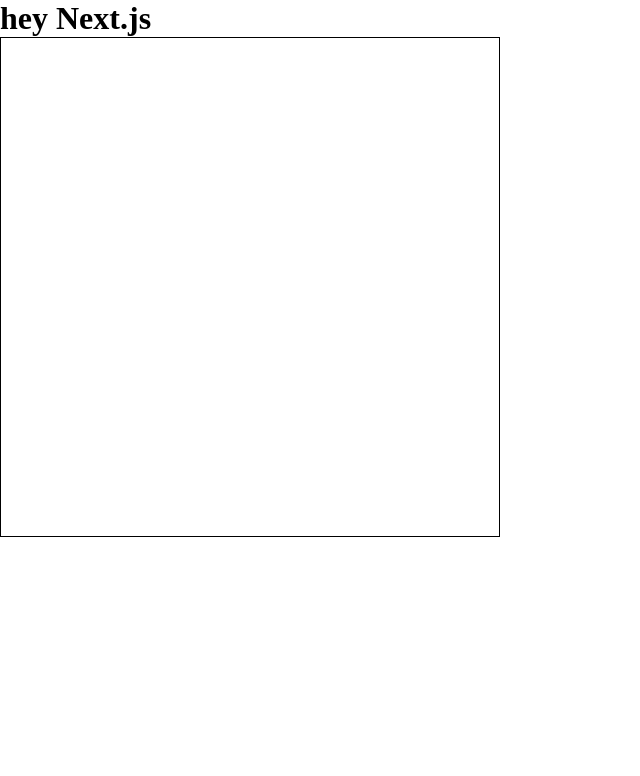
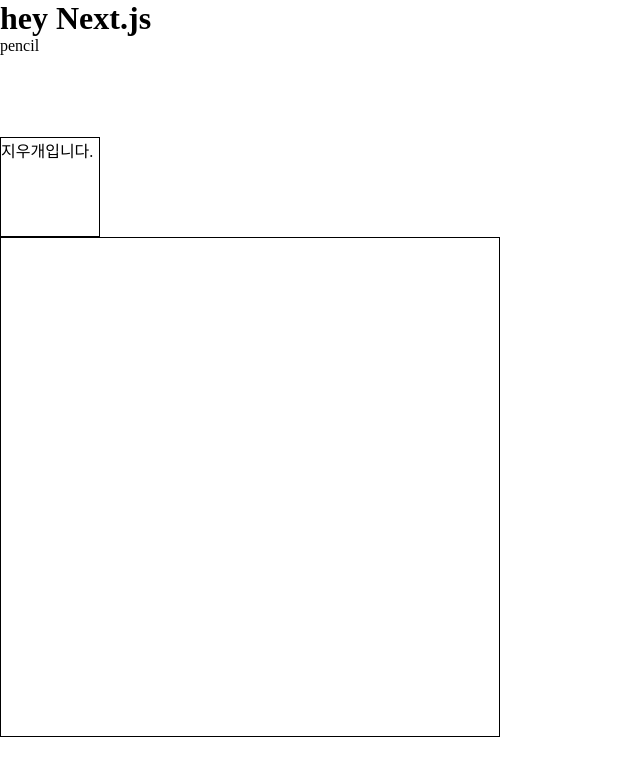
Before and after one commit to Good-Shoes/Good-Shoes_Frontend, a Next.js app: page / in a window 1280 px wide. Shown: the top 776 px of the page, without its empty margins (0-640 px from the left). Built offline with nearby package versions, Linux system fonts and the light colour scheme.

Commit message:
틀 잡아 놓음

```diff
--- a/src/components/Dra_board.tsx
+++ b/src/components/drawing_board/Dra_board.tsx
@@ -1,6 +1,6 @@
 import React from "react";
 import { useRef, useState, useEffect } from "react";
-import { Board } from "./drawing_board/Style";
+import { Board } from "./Style";
 
 const Dra_board = () => {
   const canvasRef = useRef<HTMLCanvasElement>(null);
@@ -33,9 +33,11 @@ const Dra_board = () => {
     //canvas.getContext('2d')의 값이 있을 때
     if (ctx) {
       if (!isDrawing) {
+        //false
         ctx.beginPath();
         ctx.moveTo(offsetX, offsetY);
       } else {
+        //true
         ctx.lineTo(offsetX, offsetY);
         ctx.stroke();
       }
--- /dev/null
+++ b/src/components/eraser/Eraser.tsx
@@ -0,0 +1,13 @@
+import React from "react";
+import { Eraser_frame } from "./Style";
+const Eraser = () => {
+  return (
+    <>
+      <Eraser_frame>
+        <p>지우개입니다.</p>
+      </Eraser_frame>
+    </>
+  );
+};
+
+export default Eraser;
--- /dev/null
+++ b/src/components/eraser/Style.ts
@@ -0,0 +1,7 @@
+import styled from "styled-components";
+
+export const Eraser_frame = styled.div`
+  width: 100px;
+  height: 100px;
+  border: solid 1px black;
+`;
--- /dev/null
+++ b/src/components/pencil/Pencil.tsx
@@ -0,0 +1,18 @@
+import React from "react";
+import { Pencil_frame } from "./Style";
+
+const Pencil = () => {
+  const pencil_mode = () => {
+    console.log("hi");
+  };
+
+  return (
+    <>
+      <Pencil_frame>
+        <div onClick={pencil_mode}>pencil</div>
+      </Pencil_frame>
+    </>
+  );
+};
+
+export default Pencil;
--- /dev/null
+++ b/src/components/pencil/Style.ts
@@ -0,0 +1,6 @@
+import styled from "styled-components";
+
+export const Pencil_frame = styled.div`
+  width: 100px;
+  height: 100px;
+`;
--- a/src/pages/index.tsx
+++ b/src/pages/index.tsx
@@ -1,6 +1,8 @@
 import type { NextPage } from "next";
 import Head from "next/head";
-import Dra_board from "../components/Dra_board";
+import Dra_board from "../components/drawing_board/Dra_board";
+import Eraser from "../components/eraser/Eraser";
+import Pencil from "../components/pencil/Pencil";
 
 const Home: NextPage = () => {
   return (
@@ -13,6 +15,8 @@ const Home: NextPage = () => {
       <h1 className="hey">
         hey <a>Next.js</a>
       </h1>
+      <Pencil />
+      <Eraser />
       <Dra_board />
     </>
   );
```
